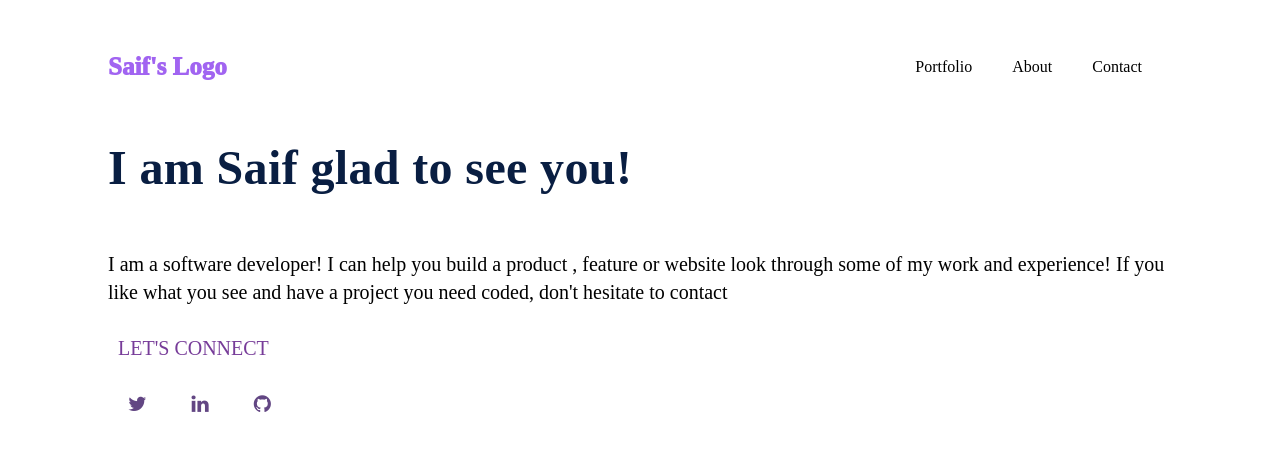
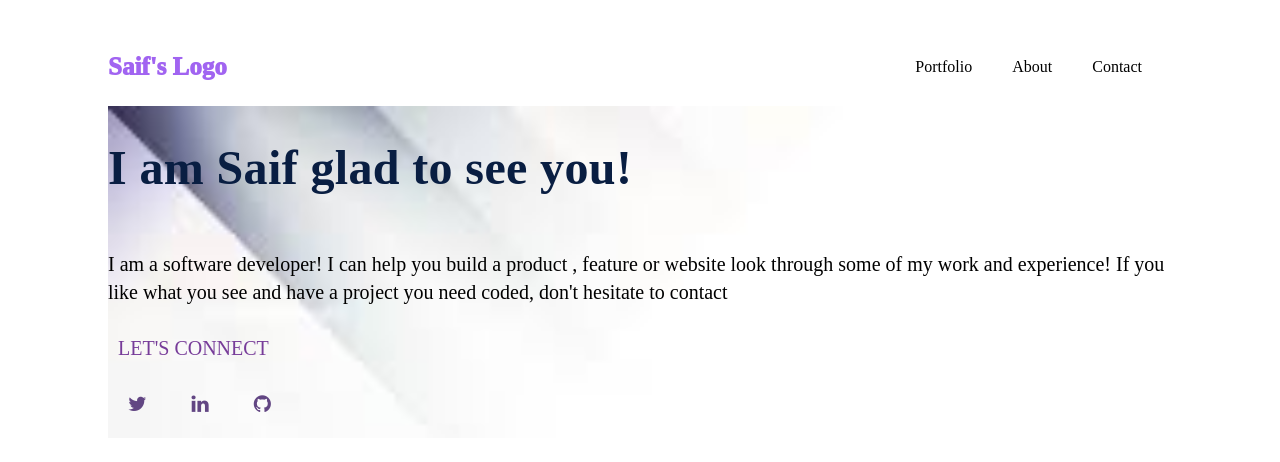
Before and after one commit to saifullah767/Portfolio-module1, a plain HTML site: page index.html in a window 1280 px wide. Drawn offline with Linux system fonts and the light colour scheme; a web font is replaced by a local one.

Commit message:
background image and backgroud added

```diff
--- a/style.css
+++ b/style.css
@@ -42,6 +42,9 @@ ul,li,.a{
     margin-left: 70px ;
     margin-right: 70px;
     flex-direction: column;
+    background-image: url("back.jpg");
+    background-repeat: no-repeat;
+    background-size: cover;
 
 }
 .heading{
```
Also changed, not shown: Images/background.jpg (added), back.jpg (added).
